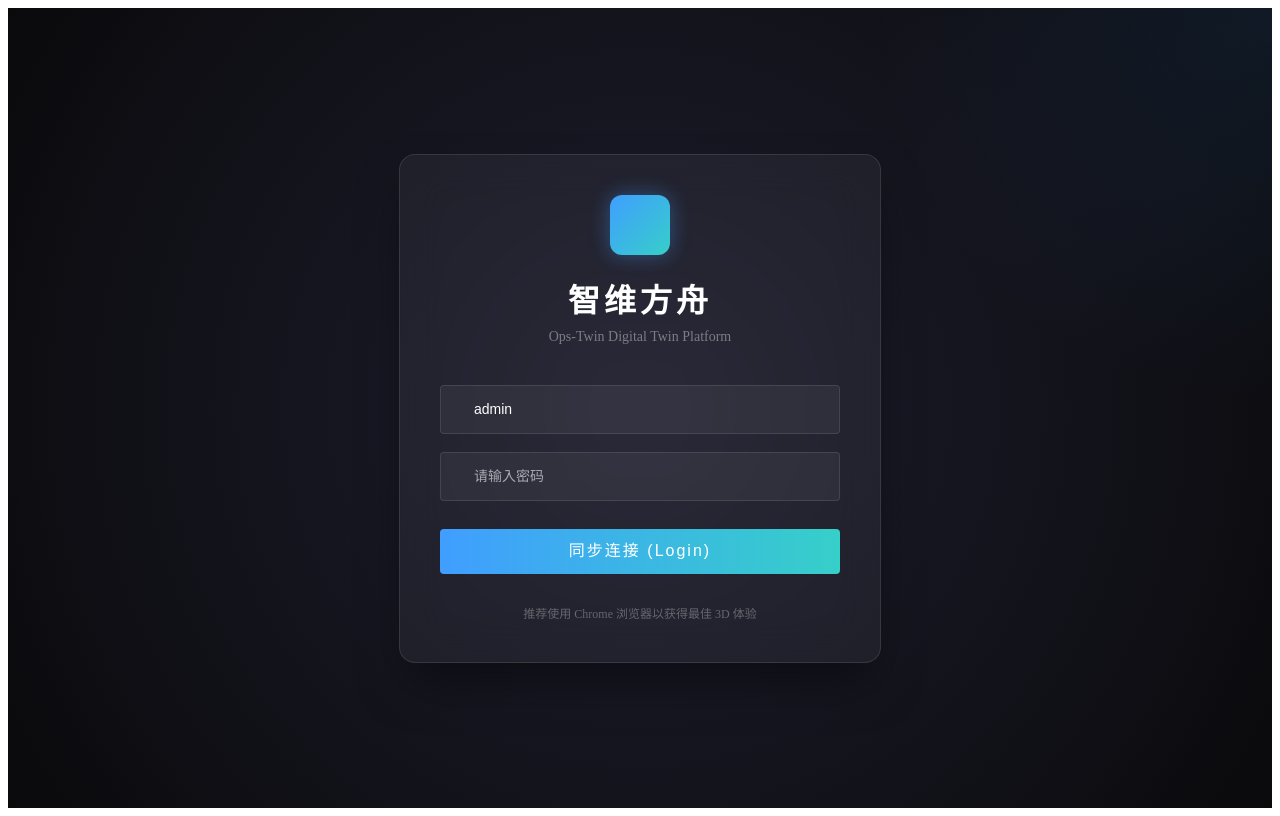
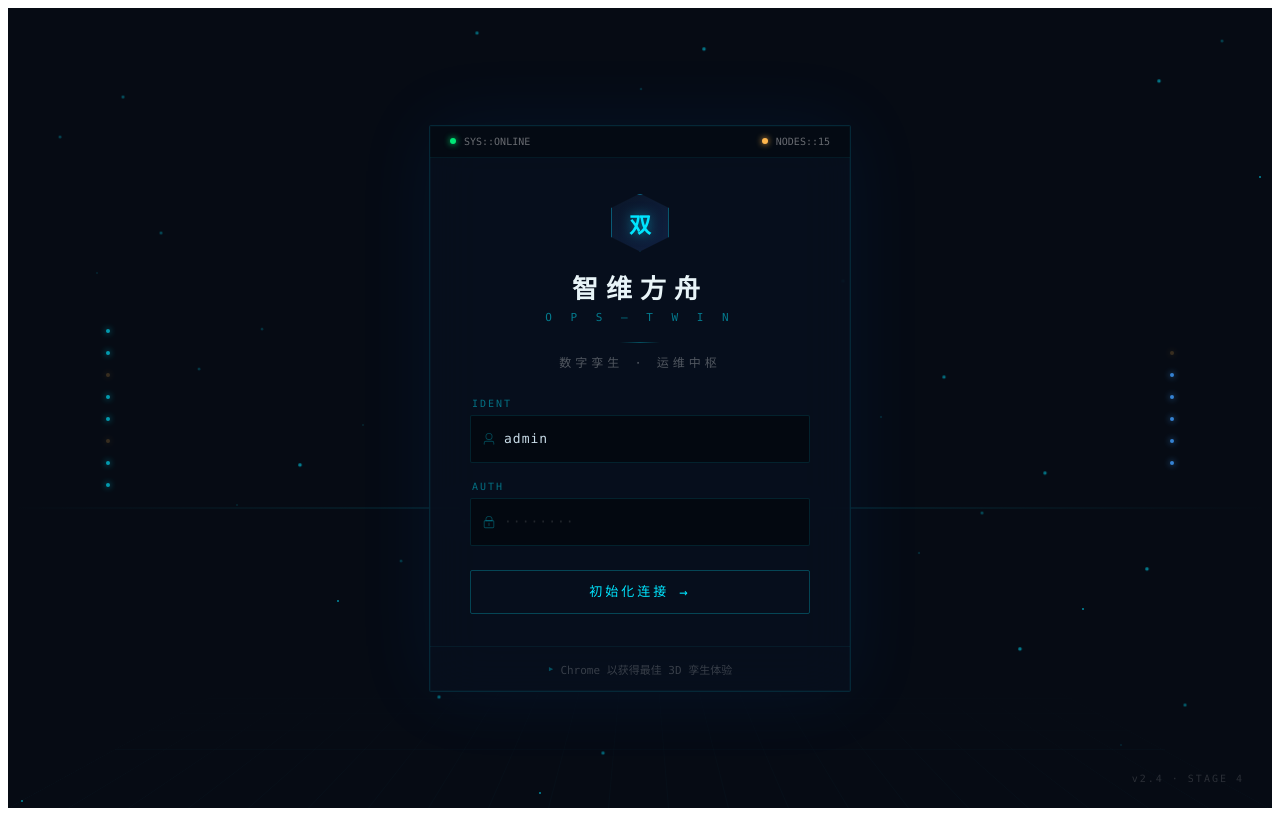
Before and after one commit to huangyuquan13/ops-twin, a Vue app in the folder ops-twin-web/: page /login in a window 1280 px wide. Built offline with nearby package versions, Linux system fonts and the light colour scheme.

Commit message:
登录界面的样式修改
- login/index.vue: 重构登录页样式(380行)

```diff
--- a/ops-twin-web/src/views/login/index.vue
+++ b/ops-twin-web/src/views/login/index.vue
@@ -1,50 +1,91 @@
 <template>
   <div class="login-page">
+    <!-- 数据大厅背景层 -->
+    <div class="bg-layers">
+      <!-- 地板网格 -->
+      <div class="floor-grid"></div>
+      <!-- 扫描线 -->
+      <div class="scan-line"></div>
+      <!-- 粒子光点 -->
+      <div class="particles">
+        <span v-for="i in 40" :key="i" class="dot" :style="randomDot(i)"></span>
+      </div>
+      <!-- 左侧服务器立柱装饰 -->
+      <div class="server-pillar pillar-left">
+        <div class="led-row" v-for="i in 8" :key="'L'+i"><span class="led" :class="i % 3 === 0 ? 'led-amber' : 'led-cyan'"></span></div>
+      </div>
+      <div class="server-pillar pillar-right">
+        <div class="led-row" v-for="i in 6" :key="'R'+i"><span class="led" :class="i === 1 ? 'led-amber' : 'led-blue'"></span></div>
+      </div>
+    </div>
+
+    <!-- 主登录卡片 -->
     <div class="login-card">
-      <div class="login-header">
-        <div class="logo-icon"></div>
-        <h1 class="project-title">智维方舟</h1>
-        <p class="project-subtitle">Ops-Twin Digital Twin Platform</p>
+      <!-- 顶部状态条 -->
+      <div class="status-bar">
+        <span class="status-dot status-green"></span>
+        <span class="status-text">SYS::ONLINE</span>
+        <span class="status-spacer"></span>
+        <span class="status-dot status-amber"></span>
+        <span class="status-text">NODES::15</span>
       </div>
 
-      <el-form :model="loginForm" class="login-form">
-        <el-form-item>
+      <!-- 品牌区 -->
+      <div class="brand-block">
+        <div class="logo-mark">
+          <div class="logo-hex">
+            <span class="hex-char">双</span>
+          </div>
+        </div>
+        <h1 class="title-cn">智维方舟</h1>
+        <p class="title-en">O P S — T W I N</p>
+        <div class="divider-line"><span></span></div>
+        <p class="tagline">数字孪生 · 运维中枢</p>
+      </div>
+
+      <!-- 表单 -->
+      <el-form :model="loginForm" class="login-form" @keyup.enter="handleLogin">
+        <div class="input-group">
+          <label class="input-label">IDENT</label>
           <el-input
             v-model="loginForm.username"
-            placeholder="请输入管理员账号"
-            prefix-icon="User"
+            placeholder="admin"
+            :prefix-icon="User"
             class="custom-input"
           />
-        </el-form-item>
-        <el-form-item>
+        </div>
+        <div class="input-group">
+          <label class="input-label">AUTH</label>
           <el-input
             v-model="loginForm.password"
             type="password"
-            placeholder="请输入密码"
-            prefix-icon="Lock"
+            placeholder="········"
+            :prefix-icon="Lock"
             show-password
             class="custom-input"
           />
-        </el-form-item>
-        <el-form-item>
-          <el-button
-            type="primary"
-            class="login-btn"
-            :loading="loading"
-            @click="handleLogin"
-          >
-            同步连接 (Login)
-          </el-button>
-        </el-form-item>
+        </div>
+
+        <el-button
+          class="login-btn"
+          :loading="loading"
+          @click="handleLogin"
+        >
+          <span class="btn-content">
+            <span class="btn-label">{{ loading ? '验证中...' : '初始化连接' }}</span>
+            <span class="btn-arrow">→</span>
+          </span>
+        </el-button>
       </el-form>
 
-      <div class="login-footer">
-        <span>推荐使用 Chrome 浏览器以获得最佳 3D 体验</span>
+      <div class="card-footer">
+        <span class="footer-icon">▸</span>
+        <span>Chrome 以获得最佳 3D 孪生体验</span>
       </div>
     </div>
 
-    <!-- 背景装饰：流光效果 -->
-    <div class="bg-decoration"></div>
+    <!-- 右下角版本号 -->
+    <div class="version-tag">v2.4 · STAGE 4</div>
   </div>
 </template>
 
@@ -54,29 +95,27 @@ import { useRouter } from 'vue-router'
 import { User, Lock } from '@element-plus/icons-vue'
 import request from '@/api/request'
 import { ElMessage } from 'element-plus'
-
 import { useUserStore } from '@/store/user'
 
 const router = useRouter()
-const userStore = useUserStore() // 获取全局用户仓库
+const userStore = useUserStore()
 const loading = ref(false)
-const loginForm = ref({
-  username: 'admin',
-  password: ''
+const loginForm = ref({ username: 'admin', password: '' })
+
+const randomDot = (i: number) => ({
+  left: `${(i * 73 + 17) % 100}%`,
+  top: `${(i * 47 + 23) % 100}%`,
+  animationDelay: `${(i * 0.7) % 6}s`,
+  animationDuration: `${2 + (i % 3)}s`,
 })
 
 const handleLogin = async () => {
-  if (!loginForm.value.password) {
-    return ElMessage.warning('请输入密码')
-  }
-
+  if (!loginForm.value.password) return ElMessage.warning('请输入密码')
   loading.value = true
   try {
     const res: any = await request.post('/api/auth/login', loginForm.value)
     localStorage.setItem('token', res.data.token)
     userStore.setUserInfo(res.data.user)
-
-    // 拉取角色对应的权限
     const roleId = res.data.user?.roleId || 1
     try {
       const permRes: any = await request.get('/api/system/menus', { params: { roleId } })
@@ -84,8 +123,7 @@ const handleLogin = async () => {
         userStore.setPermissions(permRes.data.permissions || [])
         userStore.setMenus(permRes.data.menus || [])
       }
-    } catch { /* 降级：权限为空 */ }
-
+    } catch { /* 降级 */ }
     ElMessage.success('身份验证成功，正在同步孪生空间...')
     router.push('/')
   } catch (err) {
@@ -97,93 +135,231 @@ const handleLogin = async () => {
 </script>
 
 <style scoped>
+/* ============================================
+   智维方舟 · 登录 — 数据大厅 Sanctum 风格
+   ============================================ */
+
+/* --- 根背景 --- */
 .login-page {
   height: 100vh;
   display: flex;
   align-items: center;
   justify-content: center;
-  background: radial-gradient(circle at center, #1e1e2f 0%, #0a0a0c 100%);
+  background: #060b14;
   overflow: hidden;
   position: relative;
+  font-family: 'JetBrains Mono', 'Fira Code', 'Cascadia Code', Consolas, monospace;
 }
 
-.login-card {
-  width: 400px;
-  padding: 40px;
-  background: rgba(255, 255, 255, 0.05);
-  backdrop-filter: blur(20px);
-  border: 1px solid rgba(255, 255, 255, 0.1);
-  border-radius: 16px;
-  box-shadow: 0 25px 50px -12px rgba(0, 0, 0, 0.5);
-  z-index: 10;
-  text-align: center;
+/* --- 背景层 --- */
+.bg-layers { position: absolute; inset: 0; pointer-events: none; }
+
+/* 地板网格 — 透视纵深 */
+.floor-grid {
+  position: absolute; bottom: 0; left: 0; right: 0; height: 55%;
+  background:
+    linear-gradient(90deg, rgba(0,229,255,0.04) 1px, transparent 1px),
+    linear-gradient(0deg,   rgba(0,229,255,0.06) 1px, transparent 1px);
+  background-size: 60px 60px;
+  mask-image: linear-gradient(to top, rgba(0,0,0,0.5) 0%, transparent 90%);
+  transform: perspective(600px) rotateX(60deg);
+  transform-origin: bottom center;
 }
 
-.login-header {
-  margin-bottom: 40px;
+/* 扫描线 — 横向缓慢扫过 */
+.scan-line {
+  position: absolute; top: 0; left: 0; right: 0; height: 2px;
+  background: linear-gradient(90deg, transparent, rgba(0,229,255,0.25), transparent);
+  animation: scanDown 8s linear infinite;
+  opacity: 0.5;
+}
+@keyframes scanDown {
+  0%   { top: -2px; }
+  100% { top: 100%; }
 }
 
-.logo-icon {
-  width: 60px;
-  height: 60px;
-  background: linear-gradient(135deg, #409eff, #36cfc9);
-  margin: 0 auto 20px;
-  border-radius: 12px;
-  box-shadow: 0 0 20px rgba(64, 158, 255, 0.4);
+/* 粒子光点 */
+.particles { position: absolute; inset: 0; }
+.dot {
+  position: absolute;
+  width: 2px; height: 2px;
+  border-radius: 50%;
+  background: rgba(0,229,255,0.6);
+  animation: dotPulse 3s ease-in-out infinite;
+}
+@keyframes dotPulse {
+  0%, 100% { opacity: 0.2; transform: scale(1); }
+  50%      { opacity: 0.9; transform: scale(1.8); }
 }
 
-.project-title {
-  font-size: 32px;
-  color: #fff;
-  margin: 0;
-  letter-spacing: 4px;
+/* 服务器立柱 */
+.server-pillar {
+  position: absolute; top: 0; bottom: 0; width: 48px;
+  display: flex; flex-direction: column; justify-content: center; gap: 18px;
+  padding: 40px 0;
+}
+.pillar-left  { left: 6%; }
+.pillar-right { right: 6%; }
+.led-row { display: flex; justify-content: center; }
+.led {
+  display: block; width: 4px; height: 4px; border-radius: 50%;
+  animation: ledBlink 2s ease-in-out infinite;
+}
+.led-cyan  { background: #00e5ff; box-shadow: 0 0 6px #00e5ff; animation-delay: 0s; }
+.led-blue  { background: #409eff; box-shadow: 0 0 6px #409eff; animation-delay: 0.8s; }
+.led-amber { background: #ffb74d; box-shadow: 0 0 6px #ffb74d; animation-delay: 0.4s; }
+@keyframes ledBlink {
+  0%, 100% { opacity: 1; }
+  30%      { opacity: 0.2; }
+  60%      { opacity: 0.8; }
 }
 
-.project-subtitle {
-  color: rgba(255, 255, 255, 0.4);
-  font-size: 14px;
-  margin-top: 8px;
+/* --- 登录卡片 --- */
+.login-card {
+  position: relative; z-index: 10;
+  width: 420px;
+  background: rgba(8, 16, 30, 0.85);
+  backdrop-filter: blur(24px);
+  border: 1px solid rgba(0, 229, 255, 0.12);
+  border-radius: 2px;
+  padding: 0;
+  box-shadow:
+    0 0 80px rgba(0, 117, 255, 0.08),
+    0 0 0 1px rgba(0, 229, 255, 0.04) inset;
 }
 
-.custom-input :deep(.el-input__wrapper) {
-  background: rgba(255, 255, 255, 0.05) !important;
-  box-shadow: none !important;
-  border: 1px solid rgba(255, 255, 255, 0.1);
-  height: 45px;
+/* 顶部状态条 */
+.status-bar {
+  display: flex; align-items: center; gap: 8px;
+  padding: 10px 20px;
+  background: rgba(0, 0, 0, 0.3);
+  border-bottom: 1px solid rgba(0, 229, 255, 0.08);
+  font-size: 10px; color: rgba(255,255,255,0.4);
+}
+.status-dot { width: 6px; height: 6px; border-radius: 50%; }
+.status-green  { background: #00e676; box-shadow: 0 0 6px #00e676; }
+.status-amber  { background: #ffb74d; box-shadow: 0 0 6px #ffb74d; }
+.status-spacer { flex: 1; }
+
+/* 品牌区 */
+.brand-block { text-align: center; padding: 36px 40px 28px; }
+.logo-hex {
+  width: 56px; height: 56px; margin: 0 auto 16px;
+  background: linear-gradient(135deg, #0a1628, #102040);
+  border: 1.5px solid rgba(0, 229, 255, 0.3);
+  clip-path: polygon(50% 0%, 100% 25%, 100% 75%, 50% 100%, 0% 75%, 0% 25%);
+  display: flex; align-items: center; justify-content: center;
+  box-shadow: 0 0 30px rgba(0, 229, 255, 0.1);
+}
+.hex-char {
+  font-size: 22px; color: #00e5ff; font-weight: 700;
+  text-shadow: 0 0 12px rgba(0, 229, 255, 0.5);
+}
+.title-cn {
+  margin: 0; font-size: 26px; font-weight: 700;
+  color: #e8f4f8; letter-spacing: 8px;
+  font-family: 'PingFang SC', 'Microsoft YaHei', sans-serif;
+}
+.title-en {
+  margin: 6px 0 0; font-size: 11px; letter-spacing: 6px;
+  color: rgba(0, 229, 255, 0.5); font-weight: 400;
+}
+.divider-line {
+  display: flex; align-items: center; justify-content: center; margin: 18px 0 10px;
+}
+.divider-line span {
+  display: block; width: 40px; height: 1px;
+  background: linear-gradient(90deg, transparent, rgba(0,229,255,0.3), transparent);
+}
+.tagline { margin: 0; font-size: 12px; color: rgba(255,255,255,0.3); letter-spacing: 4px; }
+
+/* 表单 */
+.login-form { padding: 0 40px 32px; }
+.input-group { margin-bottom: 18px; }
+.input-label {
+  display: block; font-size: 10px; color: rgba(0,229,255,0.45);
+  letter-spacing: 2px; margin-bottom: 6px;
+  padding-left: 2px;
 }
 
+/* 输入框深度覆盖 */
+.custom-input :deep(.el-input__wrapper) {
+  background: rgba(0, 0, 0, 0.4) !important;
+  box-shadow: none !important;
+  border: 1px solid rgba(0, 229, 255, 0.12) !important;
+  border-radius: 2px;
+  height: 44px;
+  transition: border-color 0.3s, box-shadow 0.3s;
+}
+.custom-input :deep(.el-input__wrapper:hover) {
+  border-color: rgba(0, 229, 255, 0.3) !important;
+}
+.custom-input :deep(.el-input__wrapper.is-focus) {
+  border-color: rgba(0, 229, 255, 0.5) !important;
+  box-shadow: 0 0 0 2px rgba(0, 229, 255, 0.06) !important;
+}
 .custom-input :deep(.el-input__inner) {
-  color: #fff !important;
+  color: #c8dce8 !important;
+  font-family: 'JetBrains Mono', 'Fira Code', Consolas, monospace !important;
+  font-size: 13px;
+  letter-spacing: 1px;
+}
+.custom-input :deep(.el-input__inner::placeholder) {
+  color: rgba(255,255,255,0.12) !important;
+}
+.custom-input :deep(.el-input__prefix) {
+  color: rgba(0, 229, 255, 0.3);
+}
+.custom-input :deep(.el-input__suffix) {
+  color: rgba(255,255,255,0.2);
 }
 
+/* 登录按钮 */
 .login-btn {
-  width: 100%;
-  height: 45px;
-  font-size: 16px;
-  letter-spacing: 2px;
-  margin-top: 10px;
-  background: linear-gradient(90deg, #409eff, #36cfc9);
-  border: none;
+  width: 100%; height: 44px; margin-top: 6px;
+  background: transparent !important;
+  border: 1px solid rgba(0, 229, 255, 0.25) !important;
+  border-radius: 2px !important;
+  color: #00e5ff !important;
+  font-size: 13px !important;
+  letter-spacing: 3px !important;
+  font-family: 'JetBrains Mono', 'Fira Code', Consolas, monospace !important;
+  transition: all 0.35s !important;
+  position: relative; overflow: hidden;
 }
+.login-btn::before {
+  content: '';
+  position: absolute; inset: 0;
+  background: linear-gradient(90deg, rgba(0,229,255,0), rgba(0,229,255,0.06), rgba(0,229,255,0));
+  transform: translateX(-100%);
+  transition: transform 0.5s;
+}
+.login-btn:hover::before { transform: translateX(100%); }
+.login-btn:hover {
+  border-color: rgba(0, 229, 255, 0.6) !important;
+  box-shadow: 0 0 24px rgba(0, 229, 255, 0.15), inset 0 0 24px rgba(0, 229, 255, 0.04) !important;
+}
+.login-btn:active { transform: scale(0.98); }
+.btn-content {
+  display: flex; align-items: center; justify-content: center; gap: 10px;
+}
+.btn-arrow {
+  font-size: 14px; transition: transform 0.3s;
+}
+.login-btn:hover .btn-arrow { transform: translateX(3px); }
 
-.login-btn:hover {
-  opacity: 0.9;
-  transform: translateY(-1px);
+/* 底部 */
+.card-footer {
+  padding: 14px 40px;
+  border-top: 1px solid rgba(0, 229, 255, 0.06);
+  text-align: center; font-size: 11px; color: rgba(255,255,255,0.2);
+  display: flex; align-items: center; justify-content: center; gap: 6px;
 }
+.footer-icon { color: rgba(0,229,255,0.3); }
 
-.login-footer {
-  margin-top: 30px;
-  color: rgba(255, 255, 255, 0.3);
-  font-size: 12px;
-}
-
-.bg-decoration {
-  position: absolute;
-  width: 800px;
-  height: 800px;
-  background: radial-gradient(circle, rgba(64, 158, 255, 0.1) 0%, transparent 70%);
-  top: -400px;
-  right: -400px;
-  pointer-events: none;
+/* 右下角版本号 */
+.version-tag {
+  position: absolute; bottom: 24px; right: 28px; z-index: 10;
+  font-size: 10px; color: rgba(255,255,255,0.15); letter-spacing: 2px;
 }
 </style>
```
